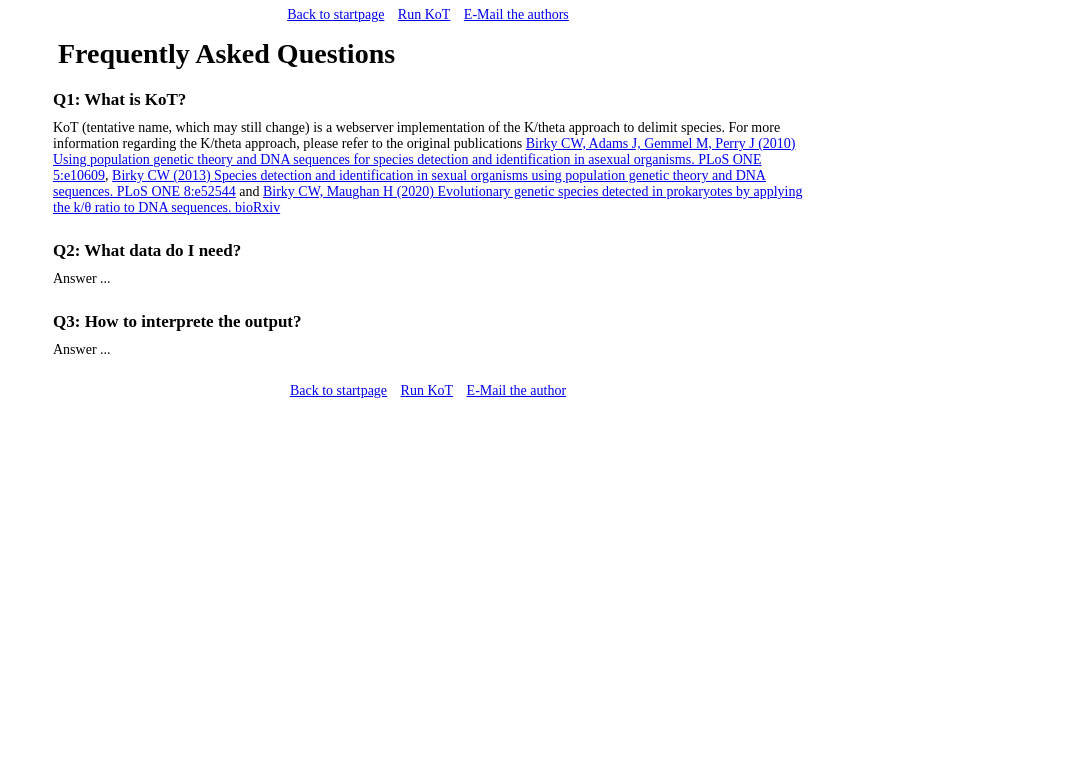
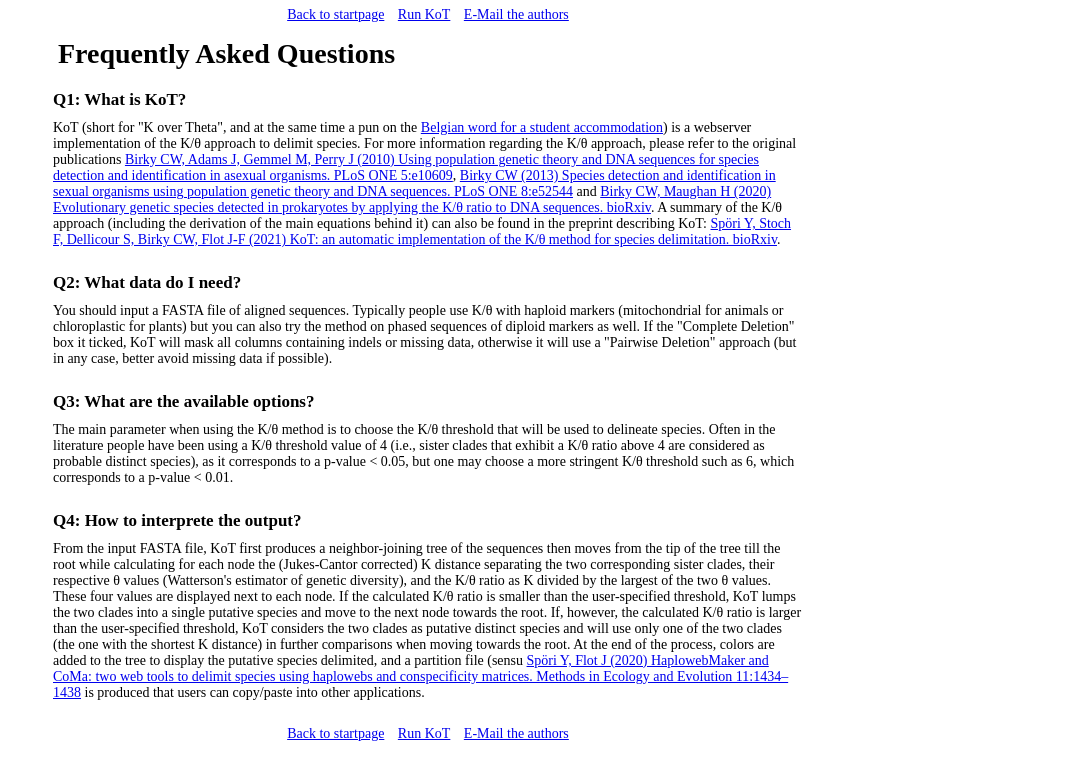
Before and after one commit to eeg-ebe/KoT, a plain HTML site: page faq.html in a window 1280 px wide. Shown: the part 86-843 px from the top of the page, without its empty margins (212-1280 px from the left). Before the commit the page ends 800 px from the top, so only its background shows below. Drawn offline with Linux system fonts and the light colour scheme.

Commit message:
Update faq.html

```diff
--- a/faq.html
+++ b/faq.html
@@ -23,23 +23,29 @@
                 <div class="faq">
                     <a name="q1"></a>
                     <div class="question">Q1: What is KoT?</div>
-                    <div class="answer">KoT (tentative name, which may still change) is a webserver implementation of the K/theta approach to delimit species. For more information regarding the K/theta approach, please refer to the original publications <a href="https://doi.org/10.1371/journal.pone.0010609">Birky CW, Adams J, Gemmel M, Perry J (2010) Using population genetic theory and DNA sequences for species detection and identification in asexual organisms. PLoS ONE 5:e10609</a>, <a href="https://doi.org/10.1371/journal.pone.0052544">Birky CW (2013) Species detection and identification in sexual organisms using population genetic theory and DNA sequences. PLoS ONE 8:e52544</a> and <a href="https://doi.org/10.1101/2020.04.27.062828">Birky CW, Maughan H (2020) Evolutionary genetic species detected in prokaryotes by applying the k/θ ratio to DNA sequences. bioRxiv</a></div>
+                    <div class="answer">KoT (short for "K over Theta", and at the same time a pun on the <a href="https://en.wikipedia.org/wiki/Kot_(lodging)">Belgian word for a student accommodation</a>) is a webserver implementation of the K/θ approach to delimit species. For more information regarding the K/θ approach, please refer to the original publications <a href="https://doi.org/10.1371/journal.pone.0010609">Birky CW, Adams J, Gemmel M, Perry J (2010) Using population genetic theory and DNA sequences for species detection and identification in asexual organisms. PLoS ONE 5:e10609</a>, <a href="https://doi.org/10.1371/journal.pone.0052544">Birky CW (2013) Species detection and identification in sexual organisms using population genetic theory and DNA sequences. PLoS ONE 8:e52544</a> and <a href="https://doi.org/10.1101/2020.04.27.062828">Birky CW, Maughan H (2020) Evolutionary genetic species detected in prokaryotes by applying the K/θ ratio to DNA sequences. bioRxiv</a>. A summary of the K/θ approach (including the derivation of the main equations behind it) can also be found in the preprint describing KoT: <a href="https://doi.org/10.1101/2021.08.17.454531"> Spöri Y, Stoch F, Dellicour S, Birky CW, Flot J-F (2021) KoT: an automatic implementation of the K/θ method for species delimitation. bioRxiv</a>.
+</div>
                 </div>
                 <div class="faq">
                     <a name="q2"></a>
                     <div class="question">Q2: What data do I need?</div>
-                    <div class="answer">Answer ...</div>
+                    <div class="answer">You should input a FASTA file of aligned sequences. Typically people use K/θ with haploid markers (mitochondrial for animals or chloroplastic for plants) but you can also try the method on phased sequences of diploid markers as well. If the "Complete Deletion" box it ticked, KoT will mask all columns containing indels or missing data, otherwise it will use a "Pairwise Deletion" approach (but in any case, better avoid missing data if possible).</div>
                 </div>
                 <div class="faq">
                     <a name="q3"></a>
-                    <div class="question">Q3: How to interprete the output?</div>
-                    <div class="answer">Answer ...</div>
+                    <div class="question">Q3: What are the available options?</div>
+                    <div class="answer">The main parameter when using the K/θ method is to choose the K/θ threshold that will be used to delineate species. Often in the literature people have been using a K/θ threshold value of 4 (i.e., sister clades that exhibit a K/θ ratio above 4 are considered as probable distinct species), as it corresponds to a p-value < 0.05, but one may choose a more stringent K/θ threshold such as 6, which corresponds to a p-value < 0.01.</div>
+                </div>
+                 <div class="faq">
+                    <a name="q4"></a>
+                    <div class="question">Q4: How to interprete the output?</div>
+                    <div class="answer">From the input FASTA file, KoT first produces a neighbor-joining tree of the sequences then moves from the tip of the tree till the root while calculating for each node the (Jukes-Cantor corrected) K distance separating the two corresponding sister clades, their respective θ values (Watterson's estimator of genetic diversity), and the K/θ ratio as K divided by the largest of the two θ values. These four values are displayed next to each node. If the calculated K/θ ratio is smaller than the user-specified threshold, KoT lumps the two clades into a single putative species and move to the next node towards the root. If, however, the calculated K/θ ratio is larger than the user-specified threshold, KoT considers the two clades as putative distinct species and will use only one of the two clades (the one with the shortest K distance) in further comparisons when moving towards the root. At the end of the process, colors are added to the tree to display the putative species delimited, and a partition file (sensu <a href="https://doi.org/10.1111/2041-210X.13454">Spöri Y, Flot J (2020) HaplowebMaker and CoMa: two web tools to delimit species using haplowebs and conspecificity matrices. Methods in Ecology and Evolution 11:1434–1438</a> is produced that users can copy/paste into other applications.</div>
                 </div>
             </div>
             <div class="navigation">
                 <a href="index.html">Back to startpage</a>
                 <a href="input.html">Run KoT</a>
-                <a href="mailto: yspori@ulb.ac.be,jflot@ulb.ac.be,birky@arizona.edu">E-Mail the author</a>
+                <a href="mailto: yspori@ulb.ac.be,jflot@ulb.ac.be,birky@arizona.edu">E-Mail the authors</a>
             </div>
         </div>
     </body>
```
